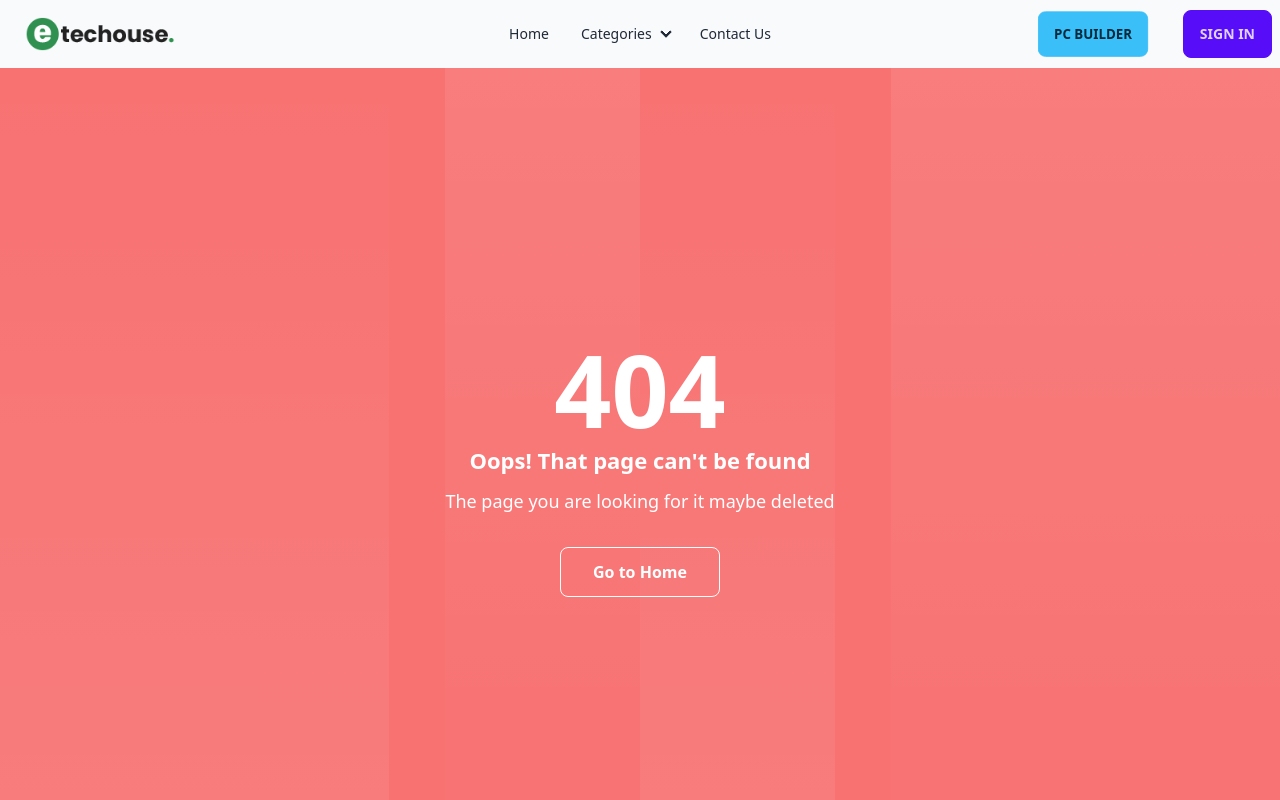
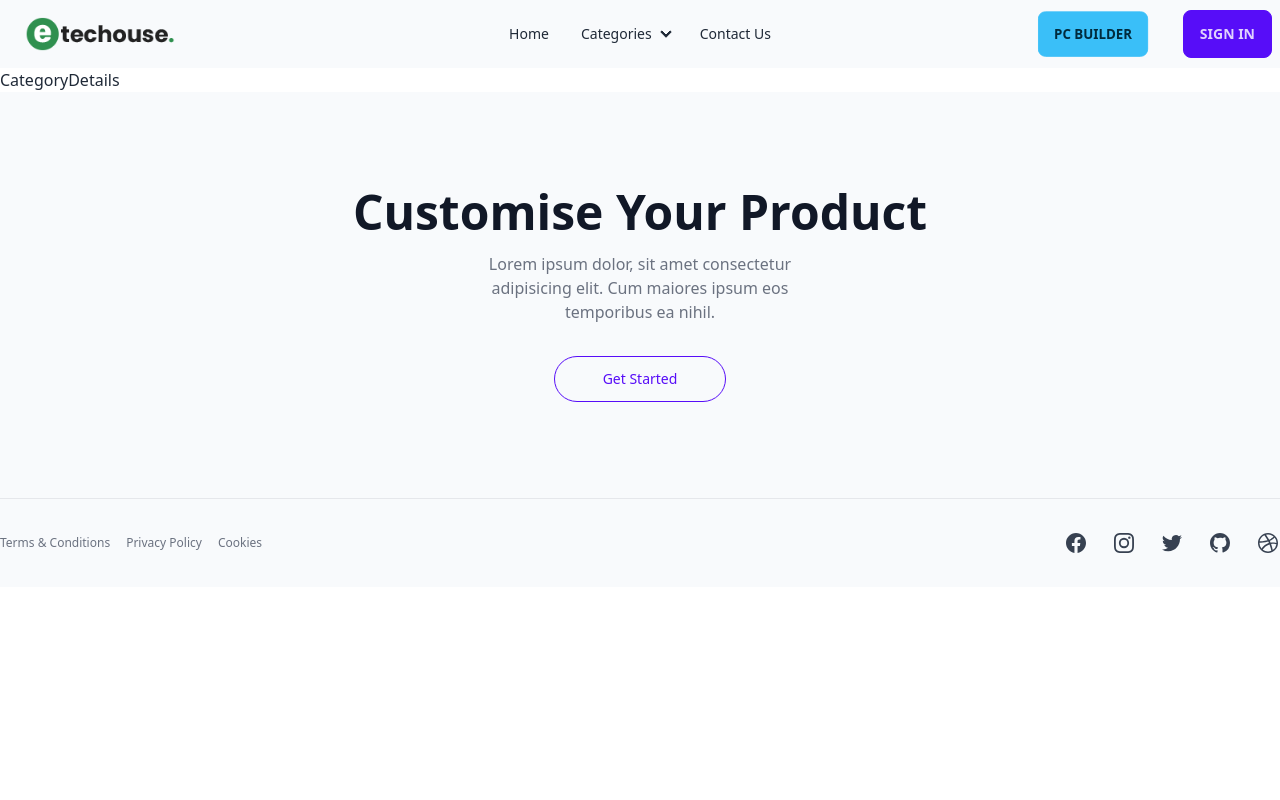
Before and after one commit to alamincoders/pc-builder-next-level, a Next.js app: page /product/1/1 in a window 1280 px wide. Before the commit this address had no page. Shown: the top 800 px of the page. Built offline with nearby package versions, Linux system fonts and the light colour scheme.

Commit message:
create categories pages

```diff
--- /dev/null
+++ b/src/pages/product/[category]/[id].js
@@ -0,0 +1,7 @@
+import React from "react";
+
+const CategoryDetails = () => {
+  return <div>CategoryDetails</div>;
+};
+
+export default CategoryDetails;
--- /dev/null
+++ b/src/pages/product/[category]/index.js
@@ -0,0 +1,7 @@
+import React from "react";
+
+const DynamicCategory = () => {
+  return <div>DynamicCategory</div>;
+};
+
+export default DynamicCategory;
```
